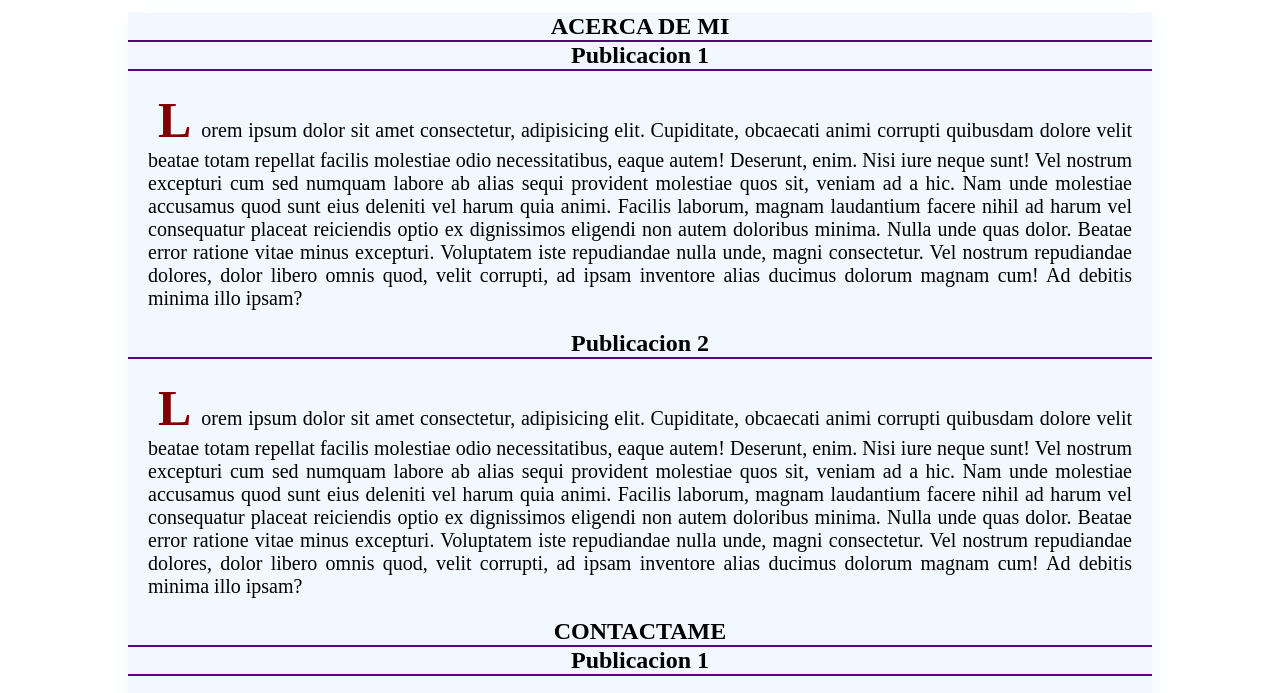
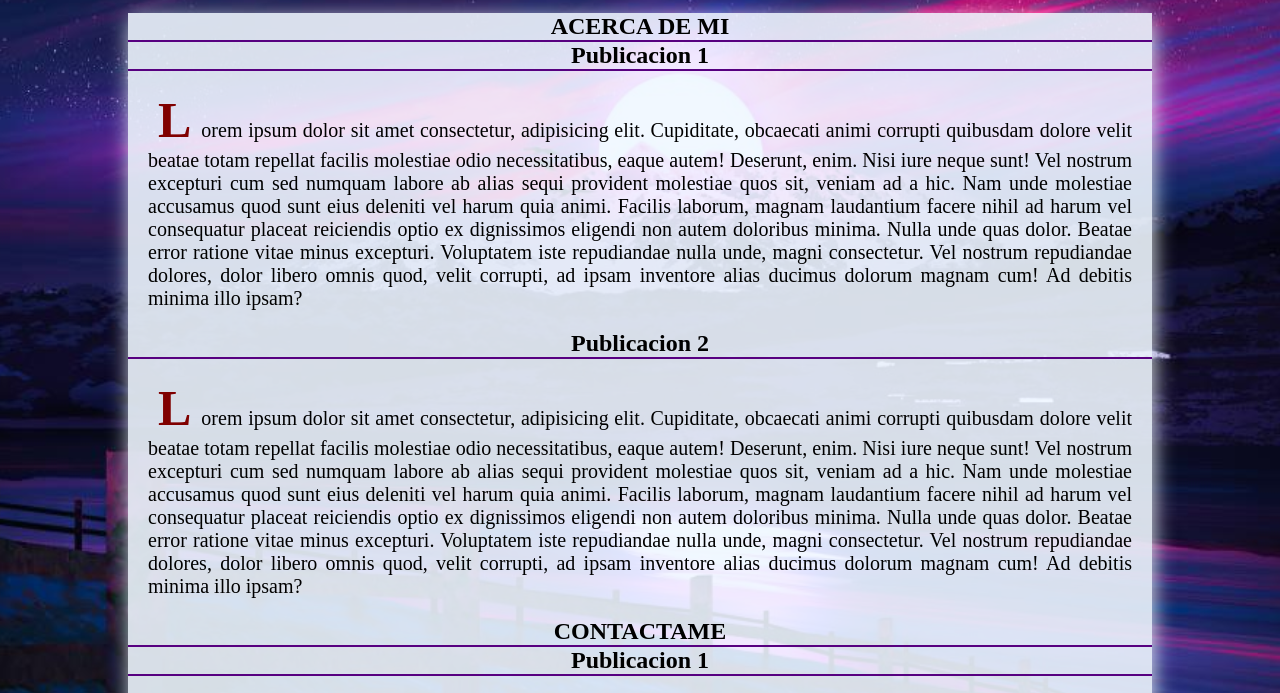
Before and after one commit to Claudiamartinez10/CSS, a plain HTML site: page docs/index.html in a window 1280 px wide. Shown: the part 67-760 px from the top of the page. Drawn offline with Linux system fonts and the light colour scheme.

Commit message:
segunda version

```diff
--- a/docs/css/estilos.css
+++ b/docs/css/estilos.css
@@ -6,7 +6,7 @@
 
 /*SELECTORES DE ETIQUETAS*/
 body {
-    background-image: url("../img/paisaje.jpg");
+    background-image: url("img/paisaje.jpg");
     background-repeat: no-repeat;
     background-size: cover;
     background-position: center;
```
